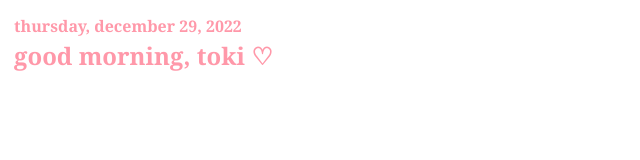
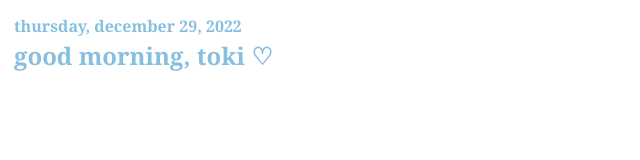
Before and after one commit to tokitop/notion, a plain HTML site: page index.html in a window 1280 px wide. Shown: the whole page, without its empty margins (0-640 px from the left). Drawn offline with Linux system fonts and the light colour scheme.

Commit message:
Update index.html

```diff
--- a/index.html
+++ b/index.html
@@ -6,7 +6,7 @@
         display: flex;
         font-family: Georgia, serif;
         font-size: 18pt;
-        color: #FF98A9;
+        color: #87C0DF;
         padding: 5px;
         border: 1px solid #ffffff;
         justify-content: left;
```
